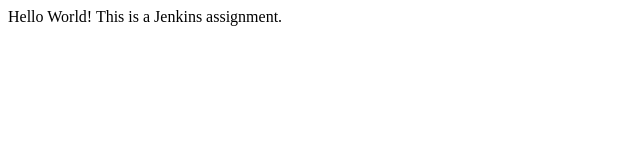
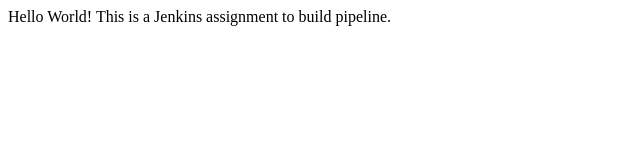
Before and after one commit to sovanshil/jenkins-assignment, a plain HTML site: page index.html in a window 1280 px wide. Shown: the whole page, without its empty margins (0-640 px from the left). Drawn offline with Linux system fonts and the light colour scheme.

Commit message:
Update index.html

```diff
--- a/index.html
+++ b/index.html
@@ -8,7 +8,7 @@
 </head>
 
 <body>
-    Hello World! This is a Jenkins assignment.
+    Hello World! This is a Jenkins assignment to build pipeline.
 </body>
 
 </html>
```
